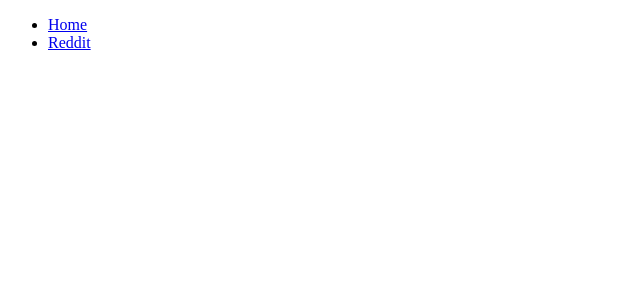
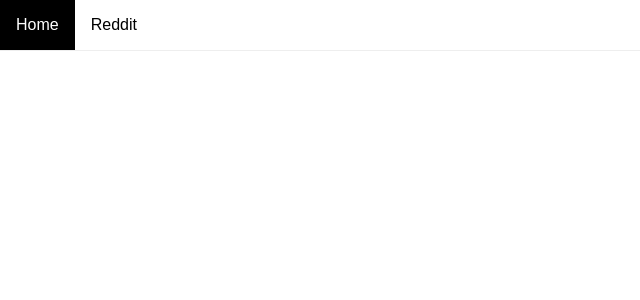
Before and after one commit to moniuch/bnfred, an Angular app: page / in a window 1280 px wide. Shown: the top 300 px of the page, without its empty margins (0-640 px from the left). Built offline with nearby package versions, Linux system fonts and the light colour scheme.

Commit message:
add layout

```diff
--- a/src/app/app.component.html
+++ b/src/app/app.component.html
@@ -1,8 +1,10 @@
 <nav>
   <ul>
-    <li><a routerLink="/">Home</a></li>
-    <li><a routerLink="/reddit">Reddit</a></li>
+    <li routerLinkActive="active" [routerLinkActiveOptions]="{exact: true}"><a routerLink="/">Home</a></li>
+    <li routerLinkActive="active" [routerLinkActiveOptions]="{exact: true}"><a routerLink="/reddit">Reddit</a></li>
   </ul>
 </nav>
 
-<router-outlet></router-outlet>
+<main>
+  <router-outlet></router-outlet>
+</main>
--- a/src/app/app.component.scss
+++ b/src/app/app.component.scss
@@ -0,0 +1,43 @@
+nav {
+  position: fixed;
+  left: 0;
+  right: 0;
+  top: 0;
+  border-bottom: 1px #eee solid;
+
+  ul, li {
+    list-style: none;
+  }
+
+  ul {
+    display: flex;
+    align-items: center;
+    margin: 0;
+    padding: 0;
+  }
+
+  li {
+    padding: 1em;
+
+    &.active {
+      background-color: black;
+      color: white;
+    }
+  }
+
+  a {
+    color: inherit;
+
+    &:link, &:visited {
+      text-decoration: none;
+    }
+
+    &:hover, &:active {
+      text-decoration: underline;
+    }
+  }
+}
+
+main {
+  margin-top: 70px;
+}
--- a/src/app/reddit/reddit-browse/reddit-browse.component.ts
+++ b/src/app/reddit/reddit-browse/reddit-browse.component.ts
@@ -13,7 +13,7 @@ export class RedditBrowseComponent implements OnInit {
   ) { }
 
   ngOnInit() {
-    this.redditService.getSubredditPosts('angular').subscribe(console.log);
+    this.redditService.getSubredditPosts('sweden').subscribe(console.log);
   }
 
 }
--- a/src/app/reddit/reddit.service.ts
+++ b/src/app/reddit/reddit.service.ts
@@ -17,6 +17,6 @@ export class RedditService {
   }
 
   private getSubredditUrl(subreddit: string): string {
-    return `${REDDIT_BASE_URL}/${subreddit}`;
+    return `${REDDIT_BASE_URL}/${subreddit}.json`;
   }
 }
--- a/src/styles.scss
+++ b/src/styles.scss
@@ -1 +1,3 @@
-/* You can add global styles to this file, and also import other style files */
+body {
+  font-family: sans-serif;
+}
```
